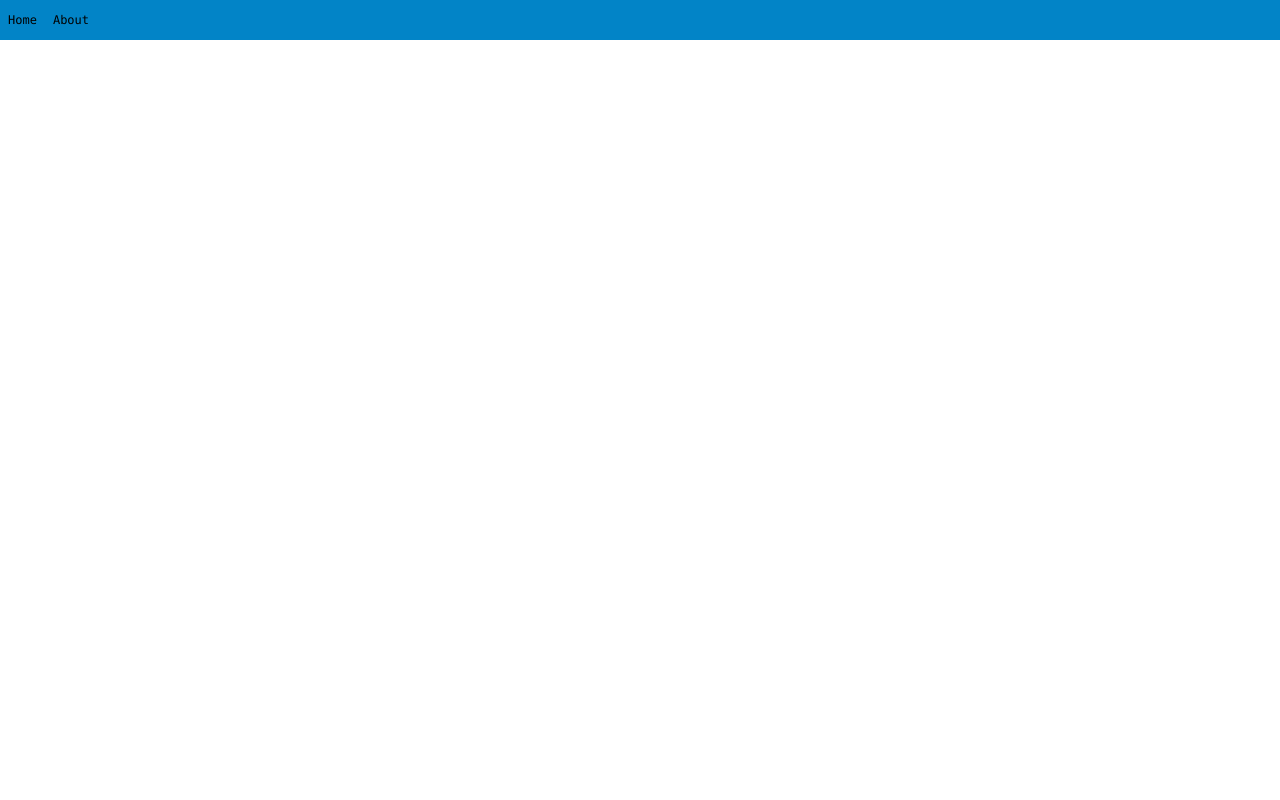
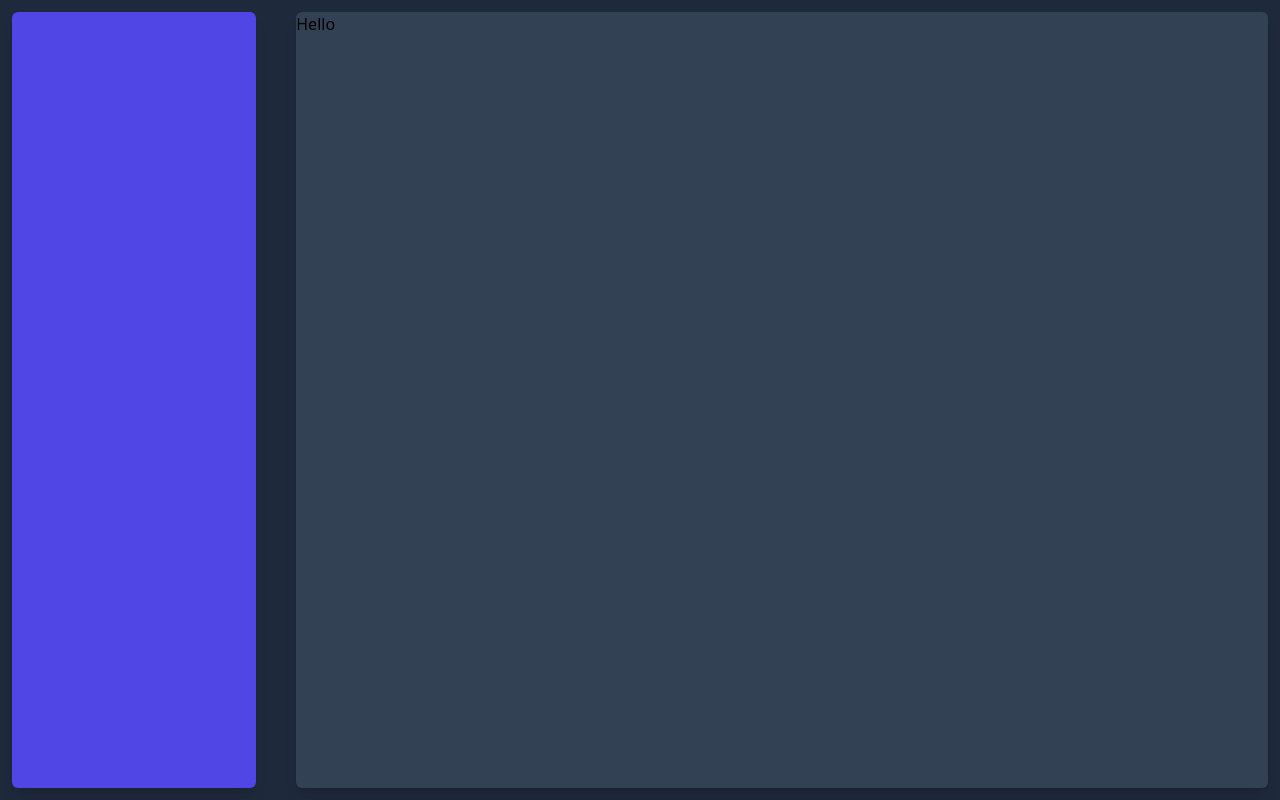
Before and after one commit to AndreZara1999/proj-01, a Vue app: page / in a window 1280 px wide. Built offline with nearby package versions, Linux system fonts and the light colour scheme.

Commit message:
add tablet laptop and desktop template page

```diff
--- /dev/null
+++ b/src/components/organisms/PrivatePageTemplate.vue
@@ -0,0 +1,18 @@
+<template class="hidden">
+    <div class="hidden md:flex w-full h-screen p-3 flex-row flex-nowrap bg-slate-800">
+        <section class="md:w-1/6 lg:w-1/4 xl:w-1/5 2xl:w-1/6 max-w-xs p-5 md:mr-1 lg:mr-5 xl:mr-10 shadow-lg bg-indigo-600 rounded-md">
+
+        </section>
+        <section class="md:w-5/6 lg:w-3/4 xl:w-4/5 2xl:w-5/6 shadow-lg bg-slate-700 rounded-md">
+            <slot></slot>
+        </section>
+    </div>
+</template>
+
+<script lang="ts">
+    import Vue from 'vue';
+
+    export default Vue.extend({
+        name: 'PrivatePageTemplate'
+    });
+</script>
--- a/src/views/HomeView.vue
+++ b/src/views/HomeView.vue
@@ -1,16 +1,22 @@
 <template>
-  <Navbar />
+  <PrivatePageTemplate>
+    <p>Hello</p>
+  </PrivatePageTemplate>
+
+  <!-- <Navbar /> -->
 </template>
 
 <script lang="ts">
   import Vue from 'vue'
   // COMPONENTS
-  import Navbar from '@/components/organisms/Navbar.vue';
+  // import Navbar from '@/components/organisms/Navbar.vue';
+  import PrivatePageTemplate from '@/components/organisms/PrivatePageTemplate.vue';
 
   export default Vue.extend({
     name: 'HomeViewasdasd',
     components: {
-      Navbar
+      // Navbar,
+      PrivatePageTemplate
     }
   })
 </script>
```
